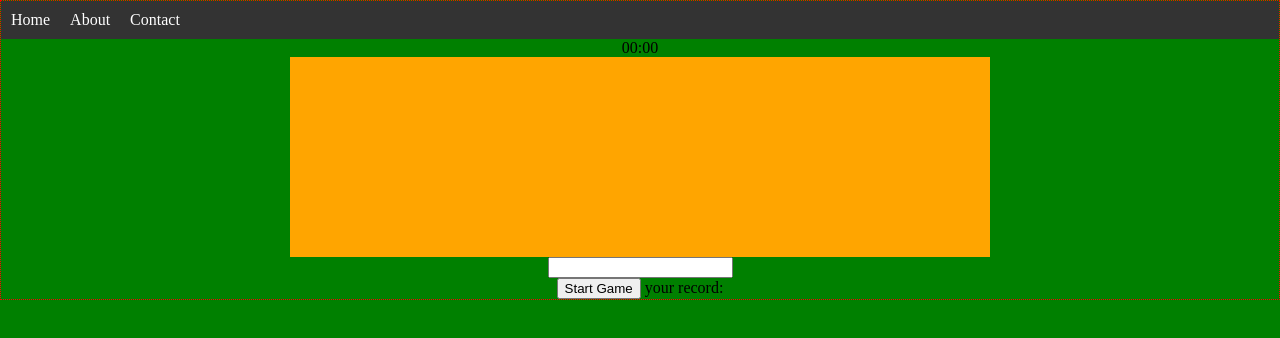
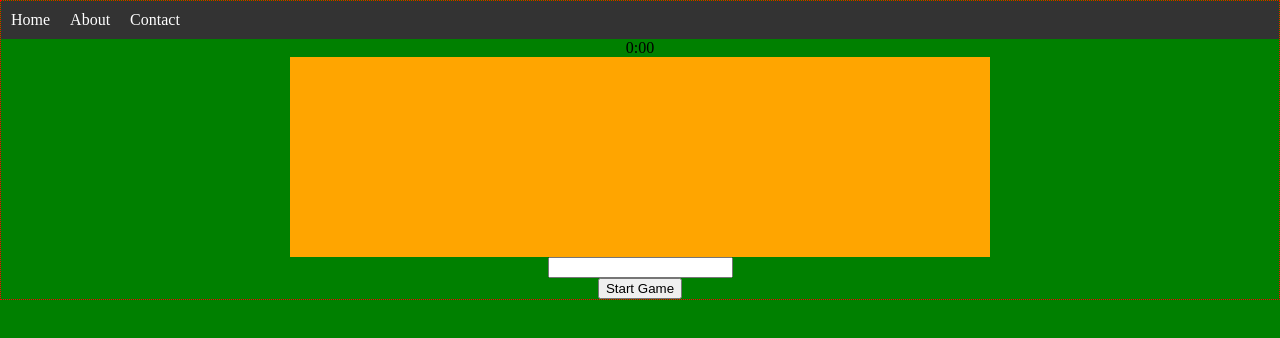
Before and after one commit to longb1/angular-type, an Angular app in the folder rockClimberApp/: page / in a window 1280 px wide. Shown: the top 338 px of the page. Built offline with nearby package versions, Linux system fonts and the light colour scheme.

Commit message:
timer pattern

```diff
--- a/rockClimberApp/src/app/game-controller.service.ts
+++ b/rockClimberApp/src/app/game-controller.service.ts
@@ -1,4 +1,4 @@
-import { Injectable } from '@angular/core';
+import { Injectable, OnInit } from '@angular/core';
 import { GenerateQuoteService } from 'src/app/qenerate-quote.service';
 import { IQuoteObject } from './quote-object';
 import { StopwatchService } from 'src/app/stopwatch.service';
@@ -7,13 +7,12 @@ import { StopwatchService } from 'src/app/stopwatch.service';
 @Injectable({
   providedIn: 'root'
 })
-export class GameControllerService {
+export class GameControllerService{
 
   constructor(
     private generateQuoteService : GenerateQuoteService,
     public StopwatchService : StopwatchService
     ) { }
-
 
   quoteObject: IQuoteObject = {
     quote: '',
@@ -23,8 +22,7 @@ export class GameControllerService {
   isCountdownActive = false;
   countDownSeconds = 5;
   gameInProgress = false;
-  time = new Date(0);
-  private timerInterval: any;
+
   startGame() {
     this.gameInProgress = true;
     this.generateQuote()
@@ -40,7 +38,7 @@ export class GameControllerService {
       this.countDownSeconds--;
       if (this.countDownSeconds <= 0) {
         this.isCountdownActive = false;
-        this.startTimer()
+        this.StopwatchService.start();
         clearInterval(gameCountdown);
 
       }
@@ -60,27 +58,13 @@ export class GameControllerService {
     })
   }
 
-  startTimer(){
-    this.StopwatchService.start()
-
-    this.timerInterval =setInterval(() => {
-      this.time.setSeconds(this.time.getSeconds()+1);
-    }, 1000);
-  }
-
   stopGame(){
     this.gameInProgress = false;
     this.StopwatchService.stop()
-
-
-    // Clear the interval to stop the timer
-    if (this.timerInterval) {
-      clearInterval(this.timerInterval);
-    }
   }
 
   resetGame(){
-    this.time = new Date(0);
+    console.log("reset timer now")
   }
 
 }
--- a/rockClimberApp/src/app/game-interface/game-interface.component.html
+++ b/rockClimberApp/src/app/game-interface/game-interface.component.html
@@ -1,8 +1,5 @@
 <div id="main-interface">
-    <div> {{GameControllerService.time.toLocaleTimeString("en-GB", {
-        minute: "2-digit",
-        second: "2-digit",
-      })}} </div>
+    <div> {{timerValue}} </div>
 
     <app-text-screen
       [userInput]="receivedInput"
@@ -22,7 +19,6 @@
 
     <div *ngIf="!GameControllerService.gameInProgress">
         <button (click)="startGame()">Start Game</button>
-        your record: {{ GameControllerService.StopwatchService.getTimeElapsed() }}
     </div>
 
 </div>
--- a/rockClimberApp/src/app/game-interface/game-interface.component.ts
+++ b/rockClimberApp/src/app/game-interface/game-interface.component.ts
@@ -1,4 +1,5 @@
 import { Component } from '@angular/core';
+import { StopwatchService } from 'src/app/stopwatch.service';
 
 import { GameControllerService } from '../game-controller.service';
 @Component({
@@ -8,11 +9,16 @@ import { GameControllerService } from '../game-controller.service';
 })
 export class GameInterfaceComponent {
   constructor(
-    public GameControllerService : GameControllerService
+    public GameControllerService : GameControllerService,
+    public StopwatchService : StopwatchService
     ) { }
-
+  timerValue: string = '0:00';
   receivedInput: string[] = [];
-
+  ngOnInit() {
+    this.StopwatchService.getTimer().subscribe(time => {
+      this.timerValue = time;
+    });
+  }
   sendToDisplay(text: string) {
     this.receivedInput = text.split('');
   }
--- a/rockClimberApp/src/app/stopwatch.service.ts
+++ b/rockClimberApp/src/app/stopwatch.service.ts
@@ -1,27 +1,42 @@
 import { Injectable } from '@angular/core';
+import { Subject } from 'rxjs';
 
 @Injectable({
   providedIn: 'root'
 })
 export class StopwatchService {
   private startTime: number | undefined;
-  private endTime: number | undefined;
+  private timerSubject: Subject<string> = new Subject<string>();
 
   start() {
     this.startTime = new Date().getTime();
+    this.updateTimer();
   }
 
   stop() {
-    this.endTime = new Date().getTime();
+    const endTime = new Date().getTime();
+    const timeElapsed = this.calculateTimeElapsed(endTime);
+    this.timerSubject.next(timeElapsed);
   }
 
-  getTimeElapsed(): string | undefined {
-    if (this.startTime && this.endTime) {
-      const timeDifference = this.endTime - this.startTime;
-      const minutes = Math.floor(timeDifference / 60000); // 1 minute = 60000 milliseconds
-      const seconds = Math.floor((timeDifference % 60000) / 1000); // 1 second = 1000 milliseconds
-      return `${minutes}:${seconds < 10 ? '0' : ''}${seconds}`;
-    }
-    return undefined;
+  getTimer(): Subject<string> {
+    return this.timerSubject;
+  }
+
+  private updateTimer() {
+    setInterval(() => {
+      if (this.startTime) {
+        const currentTime = new Date().getTime();
+        const timeElapsed = this.calculateTimeElapsed(currentTime);
+        this.timerSubject.next(timeElapsed);
+      }
+    }, 1000);
+  }
+
+  private calculateTimeElapsed(currentTime: number): string {
+    const timeDifference = currentTime - this.startTime!;
+    const minutes = Math.floor(timeDifference / 60000);
+    const seconds = Math.floor((timeDifference % 60000) / 1000);
+    return `${minutes}:${seconds < 10 ? '0' : ''}${seconds}`;
   }
 }
```
